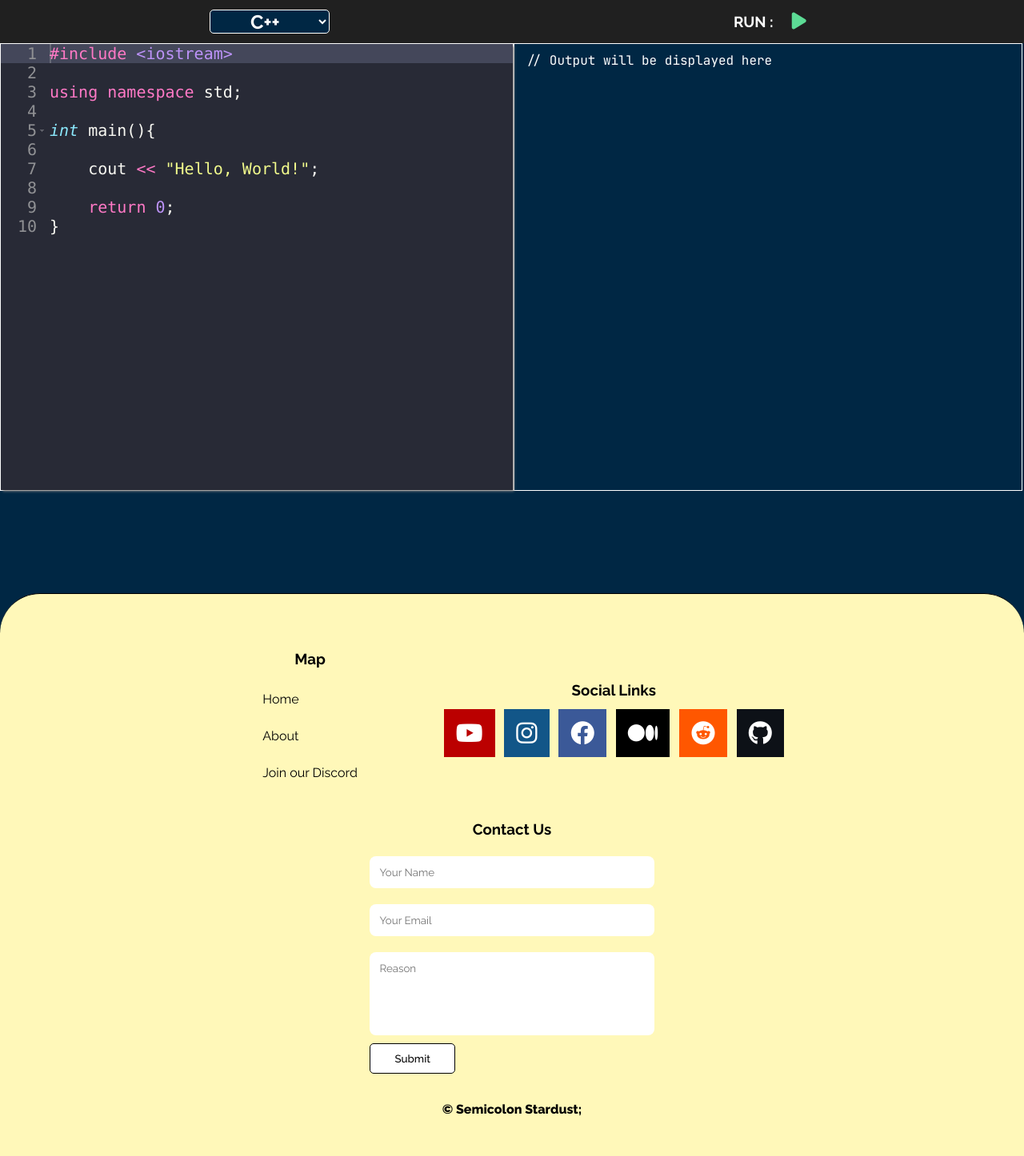
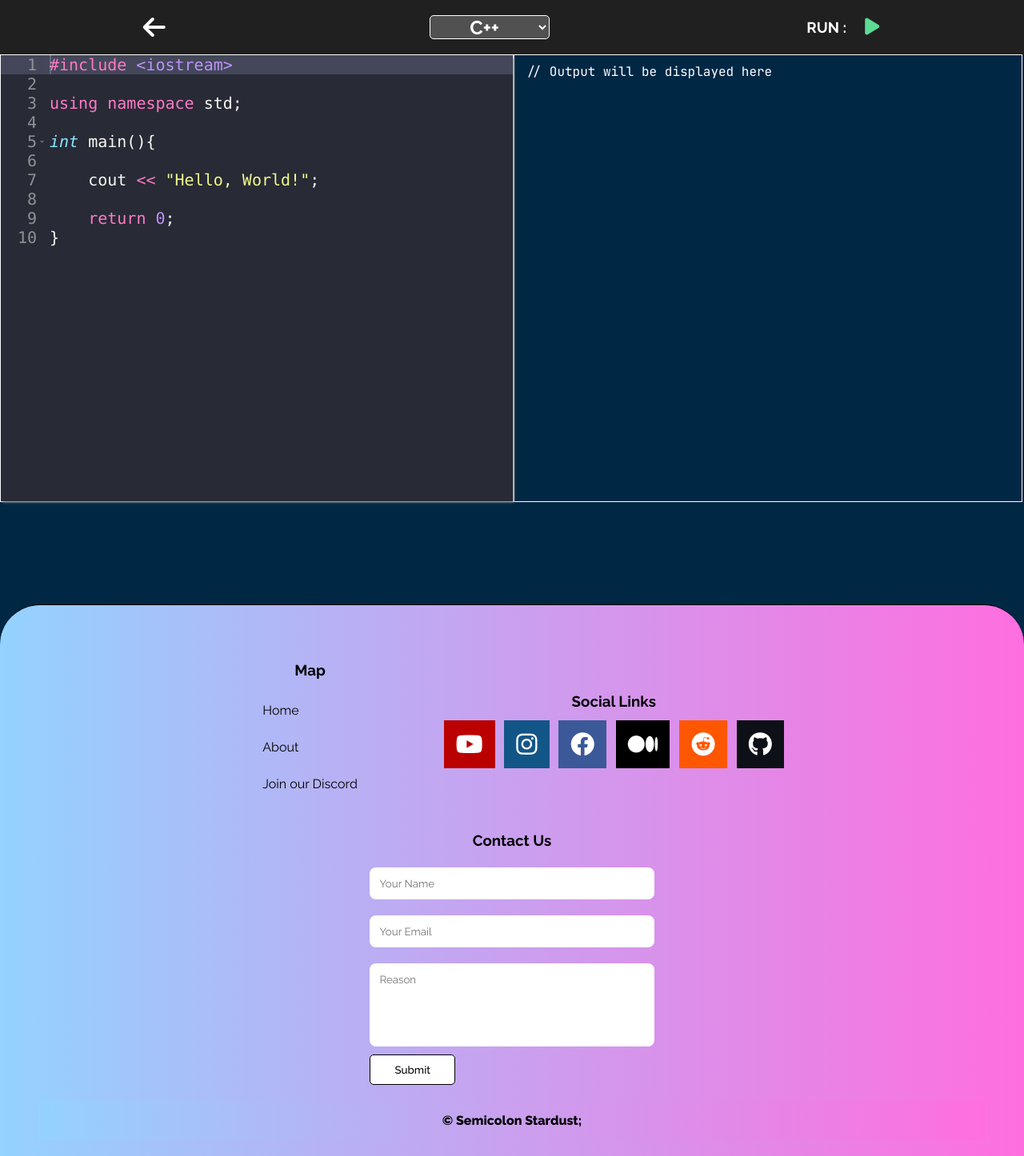
Before and after one commit to Maverick7274/Online-Compiler, a Node server app: page /compiler in a window 1280 px wide. Shown: the whole page at 80% size. Before the commit the page ends 1396 px from the top, so only its background shows below. Run offline with Node 20, Linux system fonts and the light colour scheme; some libraries are stand-ins or nearby versions.

Commit message:
Back Button in Compiler Page Added

```diff
--- a/public/css/style.css
+++ b/public/css/style.css
@@ -208,6 +208,11 @@ body
     background: #5cdb95;
     color: #fff;
 }
+.run-button:active
+{
+    background: #515151;
+    color: #5cdb95;
+}
 
 /*----------------------------------------------- Landing Page -----------------------------------------------*/
 
@@ -353,13 +358,13 @@ body
 .faq-item-header.active::after
 {
     transform: rotate(45deg);
-    color: #00a6ff;
+    color: #FF6EDF;
 }
 
 .faq-item-header.active
 {
     transition: all 0.1s ease-in-out;
-    color: #00a6ff;
+    color: #002744;
 }
 
 .faq-item-header:hover{
@@ -377,7 +382,7 @@ body
 
 .faq-item-body-content
 {
-    border-top: 3px solid #00a6ff;
+    border-top: 2px solid #94D2FF;
     padding: 1rem;
     font-size: 1.2rem;
     line-height: 1.5rem;
@@ -402,7 +407,7 @@ body
 .about
 {
     color: #ffffff;
-    background: #FFF8B9;
+    background:#3B5998;
     display: flex;
     gap: 30px;
     border-radius: 5px;
@@ -469,7 +474,7 @@ body
 
 .about-designation
 {
-    color: #00a6ff;
+    color:  #ffabed;
     font-weight: 500;
 }
 
@@ -557,7 +562,7 @@ body
 footer
 {
     /* width: 100%; */
-    background: #FFF8B9;
+    background: linear-gradient(to right, #94D2FF, #FF6EDF);
     color: #000000;
     border-radius: 50px 50px 0px 0px;
     padding: 20px 3em;
@@ -615,7 +620,8 @@ footer
 .footer-middle .footer-body-left a:hover,
 .footer-middle .footer-body-right a:hover
 {
-    color: #b2e4ff;
+    color: #fff;
+    text-decoration: #000 underline;
 }
 
 
@@ -802,7 +808,7 @@ textarea:focus
     font-weight: 800;
     justify-content: center;
     align-items: center;
-    background: #FFF8B9;
+    background: linear-gradient(to right, #94D2FF, #FF6EDF);
     padding: 15px;
 }
 
@@ -913,13 +919,31 @@ textarea:focus
 	padding: 10px;
 }
 
+.tabs .fa-arrow-left
+{
+    color: #fff;
+    font-size: 2rem;
+    padding: 8px;
+    border-radius: 50%;
+}
+
+.tabs .fa-arrow-left:hover
+{
+    background: #515151;
+}
+.tabs .fa-arrow-left:active
+{
+    background: #fff;
+    color: #00a6ff;
+}
+
 select.round {
     font-family: 'Raleway', sans-serif;
     font-weight: 700;
     font-size: 1.5rem;
     text-align: center;
     cursor: pointer;
-    background: #002744;
+    background: #515151;
     color: #fff;
     border: #fff 1px solid;
     border-radius: 5px;
--- a/public/js/ide-setup.js
+++ b/public/js/ide-setup.js
@@ -132,13 +132,13 @@ boiler_plate_c_code = `#include <stdio.h>
 
 int main(){
 
-    printf("Hello, World!");
+    printf("Hello, World! in C");
 
     return 0;
 }`
 
 
-boiler_plate_py_code = `print("Hello, World!")`
+boiler_plate_py_code = `print("Hello, World in Python!")`
 
 
 boiler_plate_go_code = `package main
@@ -147,13 +147,13 @@ import "fmt"
 
 func main() {
 
-	fmt.Println("!... Hello World ...!")
+	fmt.Println("!... Hello World in Golang ...!")
 }`
 
 
 boiler_plate_fortran_code = `program hello
   ! This is a comment line; it is ignored by the compiler
-  print *, 'Hello, World!'
+  print *, 'Hello, World in Fortran!'
 end program hello
 `
 
--- a/views/compiler.ejs
+++ b/views/compiler.ejs
@@ -26,6 +26,7 @@
         <form action="/compiler" onsubmit="onCodeSubmit();" method="post">
 
             <div class="tabs">
+                <a href="/" data-text="Thanks for hovering! I'm a tooltip" class="tooltip left"><i class="fa-solid fa-arrow-left"></i></a>
                 <select name="language" class="round" id="lang-selector" onchange="langChange(this)">
                     <option value="cpp">C++</option>
                     <option value="c">C</option>
```
